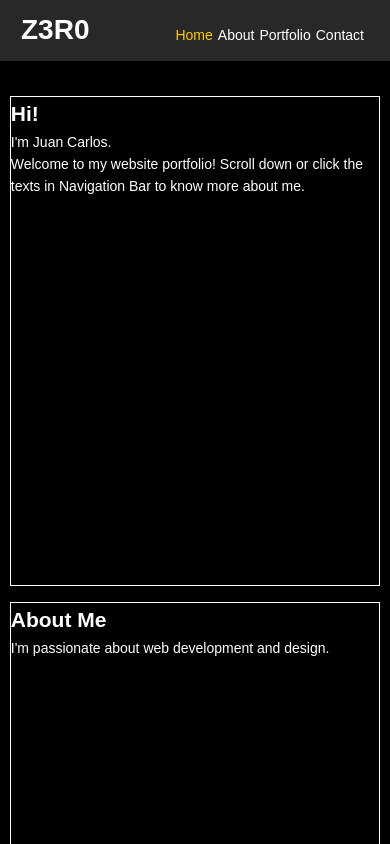
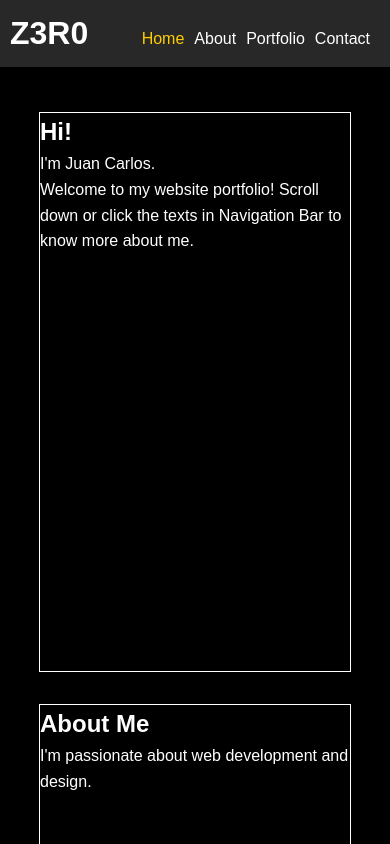
Before and after one commit to z3r0-exe/my-portfolio, a plain HTML site: page index.html in a window 390 px wide. Shown: the top 844 px of the page. Drawn offline with Linux system fonts and the light colour scheme.

Commit message:
Test mobile

```diff
--- a/index.css
+++ b/index.css
@@ -88,53 +88,24 @@
     text-align: center;
   }
   @media screen and (max-width: 768px) {
-    body {
-      font-size: 14px; /* Decrease font size for smaller screens */
+    .head-container {
+      padding: 0 10px; /* Adjust padding for smaller screens */
     }
-    .head-container {
-        display: flex;
-        justify-content: space-between;
-        align-items: center;
-        padding: 0 1rem;
-      }
-      .menu {
-        position: fixed;
-        top: 0;
-        left: 0;
-        width: 100%;
-        background-color: rgba(51, 51, 51, 0.8);
-        z-index: 100;
-        backdrop-filter: blur(5px);
-        padding: .5rem 0;
-      }
-      .nav-links {
-        overflow-x: auto; /* Allow horizontal scrolling for small screens */
-        white-space: nowrap; /* Prevent links from wrapping */
-        margin-right: 0; /* Remove right margin */
-        margin-top: 10px; /* Add top margin for spacing */
-      }
 
-      nav ul li {
-        margin-right: 10px; /* Add right margin to each list item */
-      }
     .logo-container {
-      margin-left: 5px; /* Further adjust margin for smaller screens */
+      margin-left: 0; /* Reset margin for smaller screens */
     }
 
     .nav-links {
-      margin-right: 5px; /* Further adjust margin for smaller screens */
+      margin-right: 0; /* Reset margin for smaller screens */
+      margin-top: 10px; /* Add top margin for spacing */
+      overflow-x: auto; /* Allow horizontal scrolling if needed */
+      white-space: nowrap; /* Prevent links from wrapping */
     }
 
     nav ul li {
-      margin-right: 5px; /* Further adjust margin for smaller screens */
+      margin-right: 10px; /* Add right margin to each list item */
     }
 
-    main {
-      padding-top: 80px; /* Adjust padding for fixed header */
-    }
-
-    section {
-      margin: 1rem auto; /* Adjust margin for smaller screens */
-      max-width: 95%; /* Further adjust width for smaller screens */
-    }
+    /* Adjust other styles as needed */
   }
```
